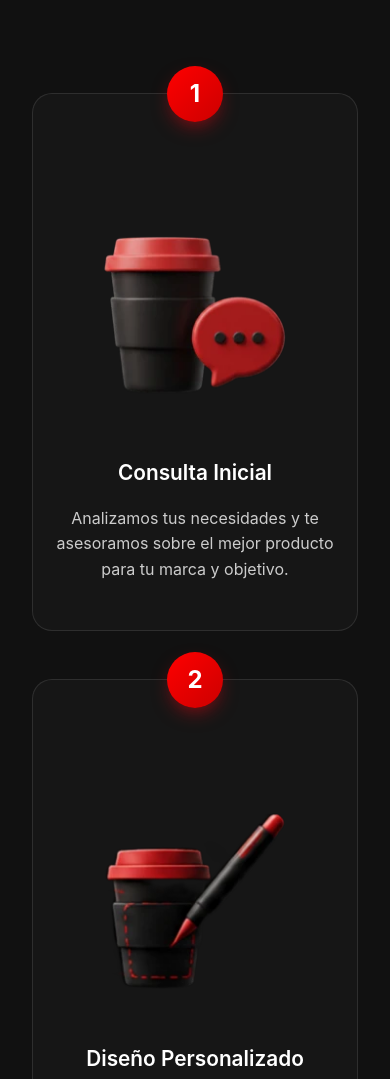
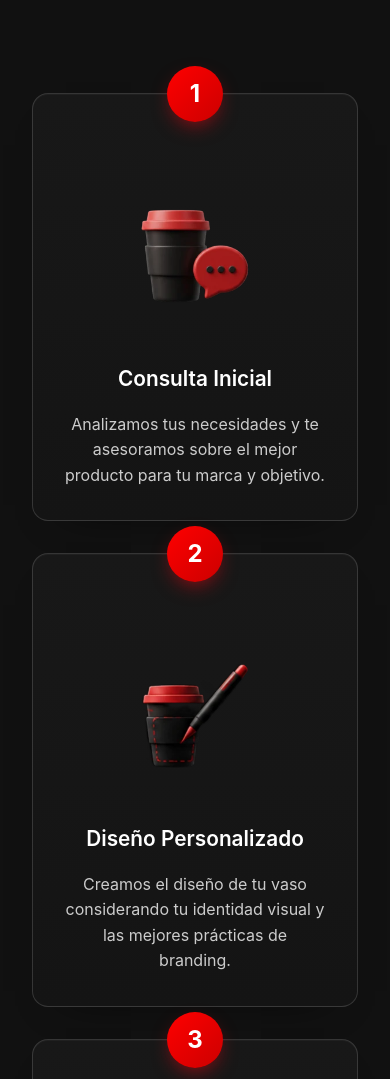
Before and after one commit to nico0521/web-soluzio, a plain HTML site: page index.html in a window 390 px wide. Shown: the part 6564-7643 px from the top of the page. Drawn offline with Linux system fonts and the light colour scheme.

Commit message:
Corregir layout e iconos de Nuestro Proceso

```diff
--- a/index.html
+++ b/index.html
@@ -68,7 +68,7 @@
     </style>
 
     <!-- Full CSS loaded async -->
-    <link rel="stylesheet" href="styles.css">
+    <link rel="stylesheet" href="styles.css?v=v4-1-process-layout">
 </head>
 <body>
     <!-- Hero Section -->
@@ -329,7 +329,7 @@
                     <div class="step-number">1</div>
                     <div class="step-icon">
                         <picture>
-                            <source type="image/webp" srcset="assets/img/proceso-consulta-inicial-256.webp 256w, assets/img/proceso-consulta-inicial-512.webp 512w" sizes="(max-width: 768px) 250px, (max-width: 1024px) 320px, 224px">
+                            <source type="image/webp" srcset="assets/img/proceso-consulta-inicial-256.webp 256w, assets/img/proceso-consulta-inicial-512.webp 512w" sizes="(max-width: 768px) 148px, (max-width: 1024px) 156px, 160px">
                             <img src="assets/img/proceso-consulta-inicial-512.png" width="512" height="512" alt="Ícono de consulta inicial: vaso reutilizable Soluzio junto a un globo de conversación" loading="lazy" decoding="async" class="step-icon-img">
                         </picture>
                     </div>
@@ -344,7 +344,7 @@
                     <div class="step-number">2</div>
                     <div class="step-icon">
                         <picture>
-                            <source type="image/webp" srcset="assets/img/proceso-diseno-personalizado-256.webp 256w, assets/img/proceso-diseno-personalizado-512.webp 512w" sizes="(max-width: 768px) 250px, (max-width: 1024px) 320px, 224px">
+                            <source type="image/webp" srcset="assets/img/proceso-diseno-personalizado-256.webp 256w, assets/img/proceso-diseno-personalizado-512.webp 512w" sizes="(max-width: 768px) 148px, (max-width: 1024px) 156px, 160px">
                             <img src="assets/img/proceso-diseno-personalizado-512.png" width="512" height="512" alt="Ícono de diseño personalizado: vaso reutilizable Soluzio con lápiz de diseño sobre un área de selección" loading="lazy" decoding="async" class="step-icon-img">
                         </picture>
                     </div>
@@ -359,7 +359,7 @@
                     <div class="step-number">3</div>
                     <div class="step-icon">
                         <picture>
-                            <source type="image/webp" srcset="assets/img/proceso-produccion-256.webp 256w, assets/img/proceso-produccion-512.webp 512w" sizes="(max-width: 768px) 250px, (max-width: 1024px) 320px, 224px">
+                            <source type="image/webp" srcset="assets/img/proceso-produccion-256.webp 256w, assets/img/proceso-produccion-512.webp 512w" sizes="(max-width: 768px) 148px, (max-width: 1024px) 156px, 160px">
                             <img src="assets/img/proceso-produccion-512.png" width="512" height="512" alt="Ícono de producción: vaso reutilizable Soluzio dentro de un engranaje" loading="lazy" decoding="async" class="step-icon-img">
                         </picture>
                     </div>
@@ -374,7 +374,7 @@
                     <div class="step-number">4</div>
                     <div class="step-icon">
                         <picture>
-                            <source type="image/webp" srcset="assets/img/proceso-entrega-256.webp 256w, assets/img/proceso-entrega-512.webp 512w" sizes="(max-width: 768px) 250px, (max-width: 1024px) 320px, 224px">
+                            <source type="image/webp" srcset="assets/img/proceso-entrega-256.webp 256w, assets/img/proceso-entrega-512.webp 512w" sizes="(max-width: 768px) 148px, (max-width: 1024px) 156px, 160px">
                             <img src="assets/img/proceso-entrega-512.png" width="512" height="512" alt="Ícono de entrega: furgón de reparto con líneas de movimiento" loading="lazy" decoding="async" class="step-icon-img">
                         </picture>
                     </div>
--- a/styles.css
+++ b/styles.css
@@ -593,18 +593,23 @@ body {
 .process-steps {
   display: grid;
   grid-template-columns: repeat(4, 1fr);
-  gap: var(--spacing-lg);
+  gap: var(--spacing-md);
   margin-top: calc(var(--spacing-2xl) + var(--spacing-sm));
+  align-items: stretch;
 }
 
 .process-step {
   text-align: center;
   position: relative;
   min-width: 0;
-  padding: calc(var(--spacing-lg) + var(--spacing-sm)) var(--spacing-sm) var(--spacing-lg);
-  background: #161616;
-  border: 1px solid var(--color-border);
-  border-radius: var(--radius-large);
+  min-height: 410px;
+  padding: calc(var(--spacing-lg) + var(--spacing-xs)) var(--spacing-md) var(--spacing-md);
+  background: linear-gradient(180deg, #181818 0%, #141414 100%);
+  border: 1px solid rgba(255, 255, 255, 0.14);
+  border-radius: 16px;
+  box-shadow:
+    inset 0 1px 0 rgba(255, 255, 255, 0.035),
+    0 18px 42px -34px rgba(0, 0, 0, 0.95);
   display: flex;
   flex-direction: column;
   align-items: center;
@@ -635,7 +640,7 @@ body {
   position: absolute;
   top: 50%;
   left: 100%;
-  width: var(--spacing-lg);
+  width: var(--spacing-md);
   height: 10px;
   transform: translateY(-50%);
   background:
@@ -663,17 +668,24 @@ body {
 }
 
 .step-icon {
-  width: 224px;
+  width: 160px;
+  aspect-ratio: 1;
   max-width: 100%;
-  margin: var(--spacing-md) auto var(--spacing-sm);
+  margin: var(--spacing-md) auto var(--spacing-md);
   display: flex;
   align-items: center;
   justify-content: center;
 }
 
+.step-icon picture {
+  display: block;
+  width: 100%;
+  height: 100%;
+}
+
 .step-icon-img {
   width: 100%;
-  height: auto;
+  height: 100%;
   max-width: 100%;
   object-fit: contain;
   display: block;
@@ -688,6 +700,8 @@ body {
 .step-description {
   color: var(--color-text-muted);
   line-height: var(--line-height-normal);
+  font-size: var(--font-size-base);
+  max-width: 26ch;
 }
 
 .process-footer {
@@ -903,7 +917,7 @@ html {
   }
 
   .step-icon {
-    width: 250px;
+    width: 148px;
   }
 
   .site-nav-links {
@@ -929,7 +943,7 @@ html {
   }
 
   .step-icon {
-    width: 320px;
+    width: 156px;
   }
 
   .hero-headline {
```
